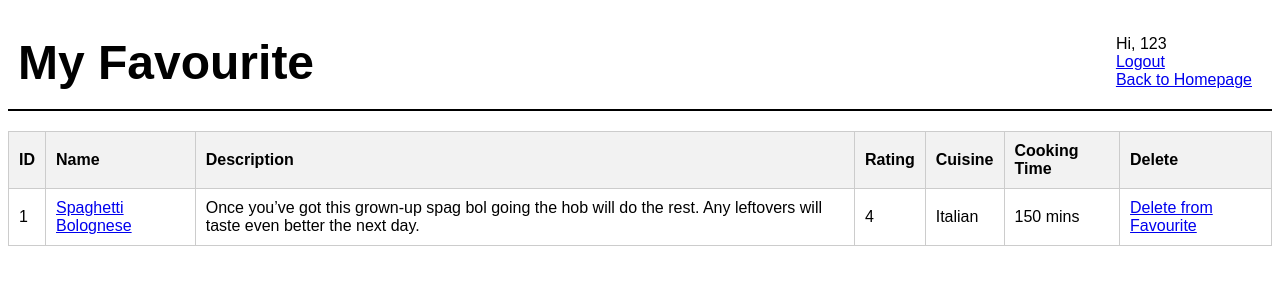
After one commit to m38109/End_of_Module_Assignment--Recipe-Web-App, a PHP site: page /favouritepage.php in a window 1280 px wide. The commit adds this page. Shown: the top 300 px of the page. Run offline with PHP 8.4, Linux system fonts and the light colour scheme; a user stored in the database is signed in; data comes from the database, SQL or seed files in the repository; tables that the repository leaves empty or names only in its code hold one stand-in row (values such as "Sample post").

Commit message:
adding favourite function

```diff
--- /dev/null
+++ b/favouritepage.php
@@ -0,0 +1,92 @@
+<?php
+session_start();
+include('conn.php');
+
+if (!isset($_SESSION['idusers'])) {
+    header("Location: login.php");
+    exit();
+}
+
+$user_id = $_SESSION['idusers'];
+
+// Fetch favorite recipes for the logged-in user
+$query = "SELECT * FROM favourite
+          JOIN recipes ON favourite.recipe_id = recipesid
+          WHERE favourite.idusers = ?";
+$stmt = $conn->prepare($query);
+$stmt->bind_param("i", $user_id);
+$stmt->execute();
+$result = $stmt->get_result();
+
+?>
+
+<!DOCTYPE html>
+<html>
+<head>
+    <meta charset="UTF-8">
+    <meta name="viewport" content="width=device-width, initial-scale=1.0">
+    <title>Favourite Recipes</title>
+    <link rel="stylesheet" href="styles.css">
+</head>
+<body>
+<?php
+    if (isset($_SESSION['error'])) {
+        echo "<div class='alert alert-danger' id='message'>" . $_SESSION['error'] . "</div>";
+        unset($_SESSION['error']); // Clear the error message
+    }
+
+    if (isset($_SESSION['message'])) {
+        echo "<div class='alert alert-danger' id='message'>" . $_SESSION['message'] . "</div>";
+        unset($_SESSION['message']); // Clear the success message
+    }
+    ?>
+
+    <script>
+    // Function to hide the message after 2 seconds
+    setTimeout(function() {
+        var message = document.getElementById('message');
+        if (message) {
+            message.style.display = 'none';
+        }
+    }, 2000);
+    </script>
+
+    <div class="header">
+        <h1>My Favourite</h1>
+        <p class="welcome">Hi, <?php echo $_SESSION['username']; ?><br>
+        <a href="logout.php" class="logout" onclick="confirmLogout()">Logout</a><br>
+        <a href="homepage.php">Back to Homepage</a></p>
+    </div>
+    <table border="1">
+        <tr>
+            <th>ID</th>
+            <th>Name</th>
+            <th>Description</th>
+            <th>Rating</th>
+            <th>Cuisine</th>
+            <th>Cooking Time</th>
+            <th>Delete</th>
+        </tr>
+        <?php
+        if ($result->num_rows > 0) {
+            // pull all the data
+            while($row = $result->fetch_assoc()) {
+                echo "<tr>";
+                echo "<td>" . $row["recipesid"]. "</td>";
+                echo "<td><a href='recipe page.php?id=" . $row["recipesid"]. "'>" . htmlspecialchars($row["name"]). "</a></td>";
+                echo "<td>" . $row["description"]. "</td>";
+                echo "<td>" . $row["rating"]. "</td>";
+                echo "<td>" . $row["cuisine"]. "</td>";
+                echo "<td>" . $row["cookingtime"]. " mins </td>";
+                echo "<td><a href='delet_favourite.php?idrecipes=" . $row["recipesid"]. "'>Delete from Favourite</a></td>";
+                echo "</tr>";
+        }
+    } else {
+        echo "<p>No favourite recipes found.</p>";
+    }
+    $stmt->close();
+    $conn->close();
+    ?>
+
+</body>
+</html>
--- a/register.php
+++ b/register.php
@@ -66,6 +66,7 @@ if($_SERVER["REQUEST_METHOD"] == "POST") {
             <input type="email" name="email" placeholder="Email" required>
             <input type="password" name="password" placeholder="Password" required>
             <input type="submit" value="Submit">
+            <a href="login.php">I already have an account.</a>
         </form>
 
     </div>
--- a/styles.css
+++ b/styles.css
@@ -41,6 +41,8 @@ body {
     background-color: #45a049;
 }
 
+
+
 /* General alert styles */
 .alert {
     padding: 15px;
@@ -67,11 +69,10 @@ body {
 
 /* style for recipe page */
 .recipecontainer {
-    max-width: 1200px;
-    margin: 100px auto;
     padding: 20px;
     border: 1px solid #ccc;
     border-radius: 5px;
+    position: relative;
 }
 
 .recipecontainer h1 {
@@ -89,6 +90,7 @@ body {
 .recipecontainer img {
     display: block;
     margin: 0 auto;
+    max-width: 200px;
     border-radius: 8px;
     box-shadow: 0 4px 8px rgba(0,0,0,0.1);
 }
@@ -115,6 +117,20 @@ body {
     line-height: 1.4;
 }
 
+.back-link{
+    position:absolute;
+    top:20px;
+    right: 20px;
+    color: blue;
+    text-decoration: none;
+
+}
+
+.back-link:hover {
+    color: darkblue;
+    text-decoration: underline;
+}
+
 @media (max-width: 600px) {
     .recipecontainer body {
         padding: 0 10px;
@@ -128,4 +144,43 @@ body {
     .recipecontainer p, ul, ol {
         padding: 0 10px;
     }
+
 }
+
+.header {
+    display: flex;
+    justify-content: space-between;
+    align-items: center;
+    margin: 15px 0;
+    padding: 10px;
+    border-bottom: 2px solid black;
+    font-family: Arial, sans-serif;
+}
+
+.header h1 {
+    margin: 0;
+    font-size: 300%;
+}
+
+.header p{
+    margin:10px;
+}
+
+table {
+    width: 100%;
+    border-collapse: collapse;
+    margin: 20px 0;
+}
+
+table, th, td {
+    border: 1px solid #ccc;
+}
+
+th, td {
+    padding: 10px;
+    text-align: left;
+}
+
+th {
+    background-color: #f2f2f2;
+}
```
Also changed, not shown: add_favourite.php (added, +38 -0 lines), delet_favourite.php (added, +30 -0 lines), homepage.php (added, +128 -0 lines), login.php (+29 -3 lines), logout.php (added, +8 -0 lines), recipe page.php (+23 -1 lines).
